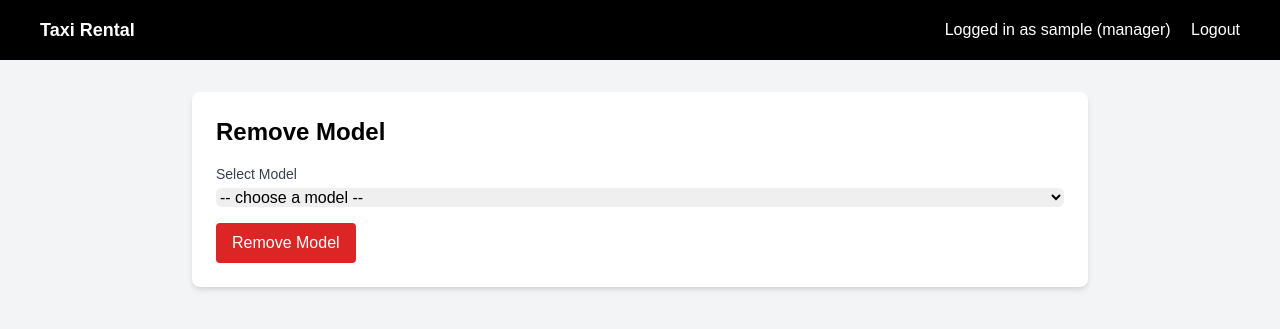
After one commit to pratheek-dhananjaya/Taxi-Rental-Management-Application, a Flask app: page /remove_model in a window 1280 px wide. The commit adds this page. Shown: the top 329 px of the page. Run offline with Flask 3, Linux system fonts and the light colour scheme; the visitor is signed in with stand-in values (Sample User, id 1); data that the repository does not hold is empty; some libraries are stand-ins or nearby versions.

Commit message:
Added functionality to remove car and models
Note: Make sure to remove model before car since it violets foreign key constraints

```diff
--- a/app.py
+++ b/app.py
@@ -218,6 +218,67 @@ def remove_driver():
     cur.close()
     conn.close()
     return render_template('remove_driver.html', drivers=drivers)
+
+@app.route('/remove_car', methods=['GET', 'POST'])
+def remove_car():
+    if session.get('role') != 'manager':
+        return redirect(url_for('login'))
+
+    conn = get_db_connection()
+    cur = conn.cursor()
+
+    if request.method == 'POST':
+        car_id = request.form['car_id']
+        try:
+            cur.execute('DELETE FROM Car WHERE car_id = %s', (car_id,))
+            conn.commit()
+            flash(f'Car "{car_id}" removed successfully.')
+        except Exception as e:
+            conn.rollback()
+            flash(f'Error removing car: {e}')
+
+    # on GET or after POST, reload the current cars
+    cur.execute('SELECT car_id, brand FROM Car ORDER BY car_id')
+    cars = cur.fetchall()
+    cur.close()
+    conn.close()
+
+    return render_template('remove_car.html', cars=cars)
+
+@app.route('/remove_model', methods=['GET', 'POST'])
+def remove_model():
+    if session.get('role') != 'manager':
+        return redirect(url_for('login'))
+
+    conn = get_db_connection()
+    cur = conn.cursor()
+
+    if request.method == 'POST':
+        sel = request.form['model']              # “model” field is “<model_id>|<car_id>”
+        model_id, car_id = sel.split('|')
+        try:
+            cur.execute(
+                'DELETE FROM Model WHERE model_id = %s AND car_id = %s',
+                (model_id, car_id)
+            )
+            conn.commit()
+            flash(f'Model "{model_id}" (Car {car_id}) removed successfully.')
+        except Exception as e:
+            conn.rollback()
+            flash(f'Error removing model: {e}')
+
+    # on GET or after POST, reload all models
+    cur.execute('''
+        SELECT m.model_id, m.car_id, c.brand
+        FROM Model m
+        JOIN Car c ON m.car_id = c.car_id
+        ORDER BY m.model_id
+    ''')
+    models = cur.fetchall()
+    cur.close()
+    conn.close()
+
+    return render_template('remove_model.html', models=models)
 
 @app.route('/client_dashboard')
 def client_dashboard():
--- a/templates/manager_dashboard.html
+++ b/templates/manager_dashboard.html
@@ -8,6 +8,8 @@
         <a href="{{ url_for('add_model') }}" class="bg-black text-white p-4 rounded hover:bg-blue-700 text-center">Add Model</a>
         <a href="{{ url_for('add_driver') }}" class="bg-black text-white p-4 rounded hover:bg-blue-700 text-center">Add Driver</a>
         <a href="{{ url_for('remove_driver') }}" class="bg-black text-white p-4 py-4 rounded hover:bg-red-700 text-center">Remove Driver</a>
+        <a href="{{ url_for('remove_car') }}" class="bg-black text-white p-4 py-4 rounded hover:bg-red-700 text-center">Remove Car</a>
+        <a href="{{ url_for('remove_model') }}" class="bg-black text-white p-4 py-4 rounded hover:bg-red-700 text-center">Remove Model</a>
         <a href="{{ url_for('top_k_clients') }}" class="bg-black text-white p-4 rounded hover:bg-blue-700 text-center">Top-K Clients</a>
         <a href="{{ url_for('car_model_rents') }}" class="bg-black text-white p-4 rounded hover:bg-blue-700 text-center">Car Model Rents</a>
         <a href="{{ url_for('driver_stats') }}" class="bg-black text-white p-4 rounded hover:bg-blue-700 text-center">Driver Stats</a>
--- /dev/null
+++ b/templates/remove_model.html
@@ -0,0 +1,39 @@
+{% extends "base.html" %}
+{% block title %}Remove Model{% endblock %}
+{% block content %}
+
+<div class="max-w-4xl mx-auto bg-white p-6 rounded-lg shadow-md">
+  <h2 class="text-2xl font-semibold mb-4">Remove Model</h2>
+
+  {% with messages = get_flashed_messages() %}
+    {% if messages %}
+      <ul class="mb-4 list-disc pl-5 text-red-600">
+        {% for msg in messages %}
+          <li>{{ msg }}</li>
+        {% endfor %}
+      </ul>
+    {% endif %}
+  {% endwith %}
+
+  <form action="{{ url_for('remove_model') }}" method="post" class="space-y-4">
+    <div>
+      <label for="model" class="block text-sm font-medium text-gray-700">Select Model</label>
+      <select name="model" id="model" required
+              class="mt-1 block w-full border-gray-300 rounded-md">
+        <option value="" disabled selected>-- choose a model --</option>
+        {% for model_id, car_id, brand in models %}
+          <option value="{{ model_id }}|{{ car_id }}">
+            {{ brand }} — Model {{ model_id }} (Car {{ car_id }})
+          </option>
+        {% endfor %}
+      </select>
+    </div>
+
+    <button type="submit"
+            class="bg-red-600 text-white px-4 py-2 rounded hover:bg-red-700">
+      Remove Model
+    </button>
+  </form>
+</div>
+
+{% endblock %}
```
Also changed, not shown: templates/remove_car.html (added, +37 -0 lines).
